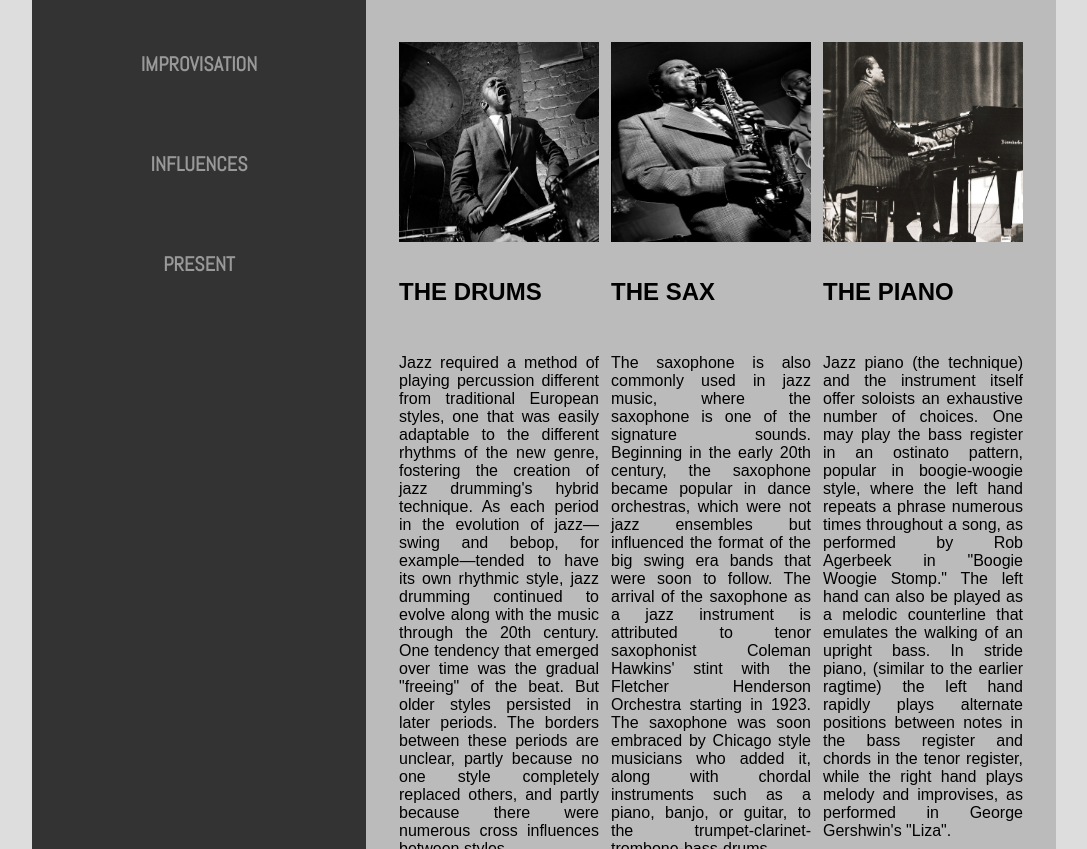
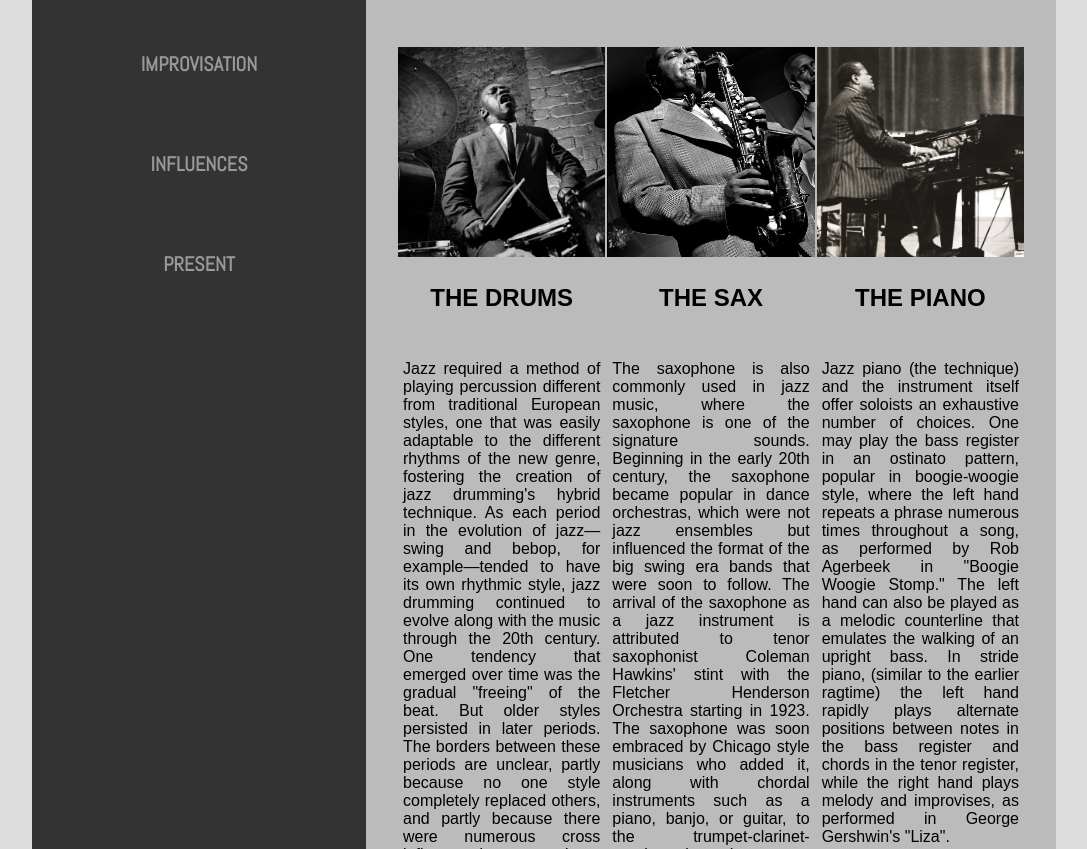
Before and after one commit to daniRiesgo/UI, a plain HTML site: page 1ui/ex1.html in a window 1280 px wide. Shown: the part 246-1095 px from the top of the page, without its empty margins (96-1183 px from the left). Drawn offline with Linux system fonts and the light colour scheme; a web font is replaced by a local one.

Commit message:
FINALLY YESHHH

```diff
--- a/1ui/ex1.html
+++ b/1ui/ex1.html
@@ -43,14 +43,14 @@ TODO D: Colores. Que un no-daltónico se encargue de esto, de momento sólo sirv
 
             <table>
                 <tr>
-                    <td>
-                        <img src="img/body/drums.jpg"/>
+                    <td id="table-img" style="background-image: url(img/body/drums.jpg)">
+
                     </td>
-                    <td>
-                        <img src="img/body/sax.jpg"/>
+                    <td id="table-img" style="background-image: url(img/body/sax.jpg)">
+
                     </td>
-                    <td>
-                        <img src="img/body/piano.jpg"/>
+                    <td id="table-img" style="background-image: url(img/body/piano.jpg)">
+
                     </td>
                 </tr>
                 <tr>
--- a/1ui/stylesheet.css
+++ b/1ui/stylesheet.css
@@ -90,7 +90,7 @@ ul#menu-list a:hover {
     font-weight: bold;
 }
 
-/* LEFT SECTION */
+/* RIGTH SECTION */
 
 div#section {
     background-color: #BBBBBB;
@@ -125,24 +125,27 @@ input#TextField{
 }
 
 div#section table {
-    width: 630px;
+    width: 100%;
     text-align: justify;
     margin: auto;
-    padding: 20px;
+    padding: 30px;
 }
 
 div#section table td {
-    width: 200px;
+    width: 30%;
     vertical-align: top;
     padding: 5px;
-    overflow: hidden;
 }
 
-div#section table img {
-    padding:0px;
-    width: 200px;
+td#table-img {
     height: 200px;
-    overflow: hidden;
+    background-size: cover;
+    background-position: center;
+    background-repeat: no-repeat;
+}
+
+div#section h2 {
+    text-align: center;
 }
 
 
```
